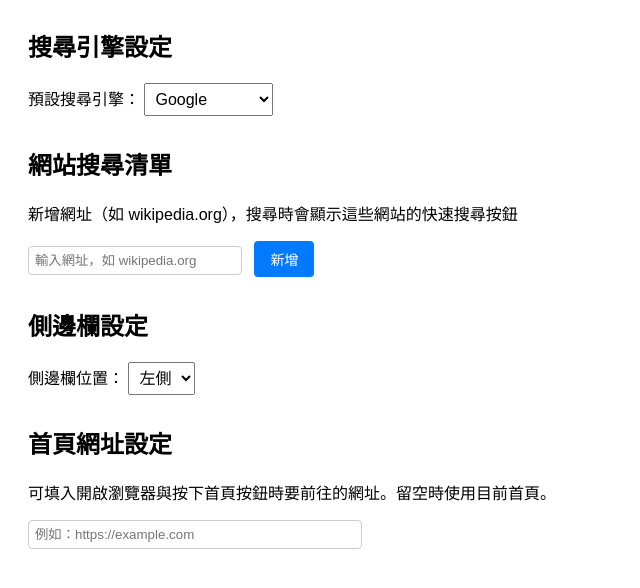
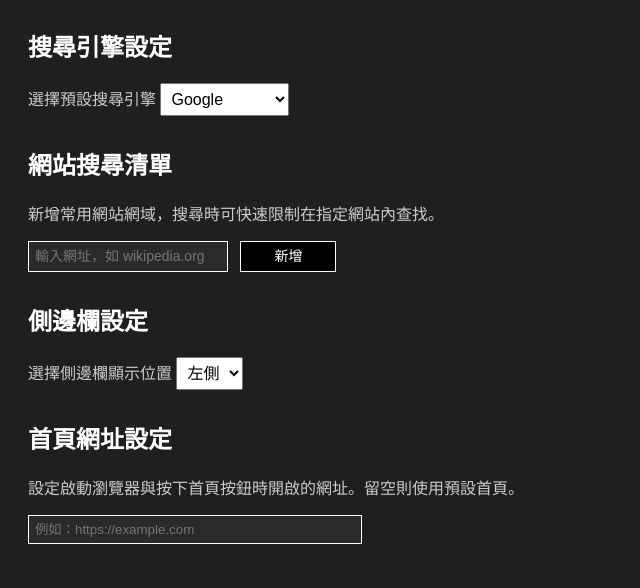
Before and after one commit to t112ac1016-netizen/Web-Browser, an Electron app: page src/settings.html in a window 1280 px wide. Shown: the whole page, without its empty margins (0-640 px from the left). Drawn offline with Linux system fonts and the light colour scheme.

Commit message:
setting_style_1

```diff
--- a/src/settings.html
+++ b/src/settings.html
@@ -7,6 +7,8 @@
         body {
             padding: 20px;
             font-family: sans-serif;
+            background: #1F1F1F;
+            color: white;
         }
         select {
             padding: 6px;
@@ -17,6 +19,10 @@
         }
         .section h2 {
             margin-top: 0;
+        }
+        label,
+        p {
+            color: #cccccc;
         }
         #site-list {
             list-style: none;
@@ -50,28 +56,41 @@
             background: #c82333;
         }
         #add-site-btn {
-            padding: 8px 16px;
-            background: #007bff;
+            padding: 6px 28px;
+            box-sizing: border-box;
+            height: 31px;
+            min-width: 96px;
+            background: black;
             color: white;
-            border: none;
-            border-radius: 4px;
+            border: 1px solid white;
+            border-radius: 0;
             cursor: pointer;
             font-size: 14px;
+            line-height: 17px;
+            appearance: none;
         }
         #add-site-btn:hover {
-            background: #0056b3;
+            background: black;
         }
         #new-site-input {
             padding: 6px;
-            border: 1px solid #ccc;
-            border-radius: 4px;
+            box-sizing: border-box;
+            height: 31px;
+            font-size: 14px;
+            line-height: 17px;
+            background: #2A2A2A;
+            color: white;
+            border: 1px solid white;
+            border-radius: 0;
             margin-right: 8px;
             width: 200px;
         }
         #startup-home-url-input {
             padding: 6px;
-            border: 1px solid #ccc;
-            border-radius: 4px;
+            background: #2A2A2A;
+            color: white;
+            border: 1px solid white;
+            border-radius: 0;
             width: 320px;
             max-width: 100%;
         }
@@ -80,7 +99,7 @@
 <body>
     <div class="section">
     <h2>搜尋引擎設定</h2>
-    <label>預設搜尋引擎：</label>
+    <label>選擇預設搜尋引擎</label>
     <select id="engine-select">
         <option value="google">Google</option>
         <option value="bing">Bing</option>
@@ -90,7 +109,7 @@
 
     <div class="section">
         <h2>網站搜尋清單</h2>
-        <p>新增網址（如 wikipedia.org），搜尋時會顯示這些網站的快速搜尋按鈕</p>
+        <p>新增常用網站網域，搜尋時可快速限制在指定網站內查找。</p>
         <ul id="site-list"></ul>
         <div>
             <input type="text" id="new-site-input" placeholder="輸入網址，如 wikipedia.org" />
@@ -100,7 +119,7 @@
 
     <div class="section">
         <h2>側邊欄設定</h2>
-        <label>側邊欄位置：</label>
+        <label>選擇側邊欄顯示位置</label>
         <select id="sidebar-position-select">
             <option value="left">左側</option>
             <option value="right">右側</option>
@@ -109,7 +128,7 @@
 
     <div class="section">
         <h2>首頁網址設定</h2>
-        <p>可填入開啟瀏覽器與按下首頁按鈕時要前往的網址。留空時使用目前首頁。</p>
+        <p>設定啟動瀏覽器與按下首頁按鈕時開啟的網址。留空則使用預設首頁。</p>
         <input type="text" id="startup-home-url-input" placeholder="例如：https://example.com" />
     </div>
 
```
